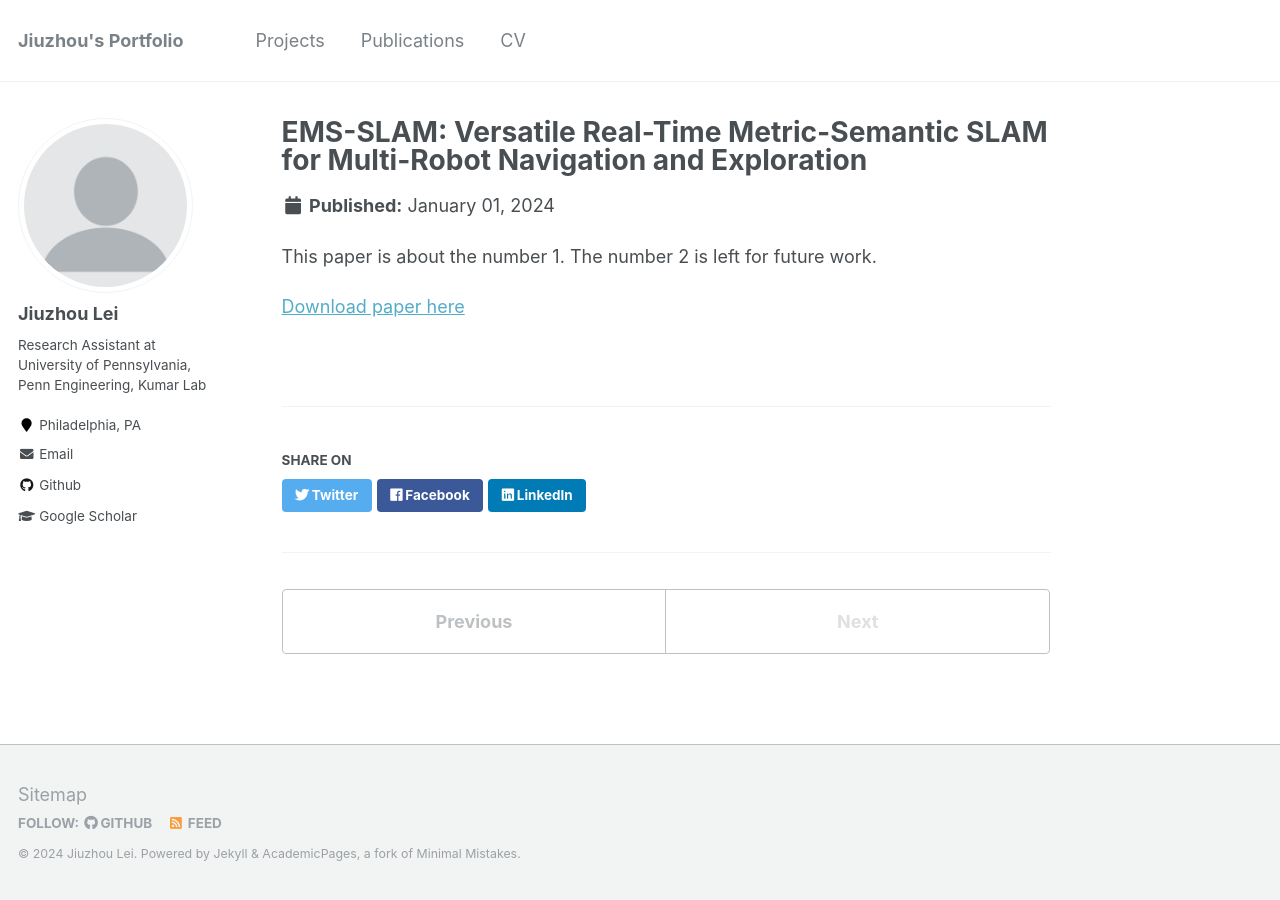
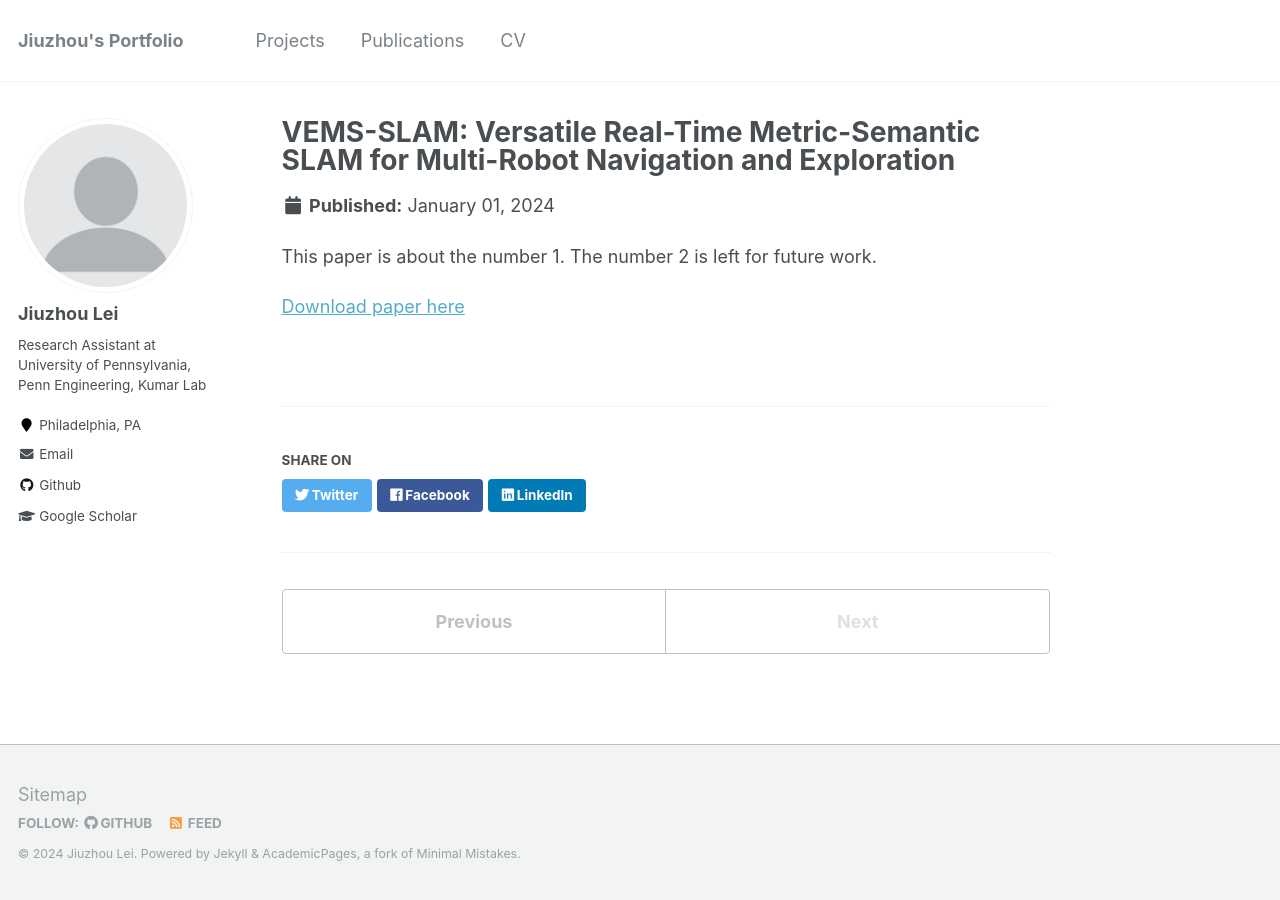
Before and after one commit to RollingOat/jiuzhou_lei.github.io, a Jekyll site: the page built from _publications/2009-10-01-paper-title-number-1.md, in a window 1280 px wide. Built offline with Jekyll 4.4.1, drawn with Linux system fonts in a browser that asks for light colours.

```diff
--- a/_config.yml
+++ b/_config.yml
@@ -11,9 +11,9 @@ title                    : "Jiuzhou's Portfolio"
 title_separator          : "-"
 name                     : &name "Jiuzhou Lei"
 description              : &description "personal description"
-url                      : https://academicpages.github.io # the base hostname & protocol for your site e.g. "https://mmistakes.github.io"
+url                      : https://github.com/RollingOat/jiuzhou_lei.github.io # the base hostname & protocol for your site e.g. "https://mmistakes.github.io"
 baseurl                  : "" # the subpath of your site, e.g. "/blog"
-repository               : "academicpages/academicpages.github.io"
+repository               : "https://rollingoat.github.io/jiuzhou_lei.github.io/"
 teaser                   :  # filename of teaser fallback teaser image placed in /images/, .e.g. "500x300.png"
 breadcrumbs              : false # true, false (default)
 words_per_minute         : 160
--- a/_publications/2009-10-01-paper-title-number-1.md
+++ b/_publications/2009-10-01-paper-title-number-1.md
@@ -1,5 +1,5 @@
 ---
-title: "EMS-SLAM: Versatile Real-Time Metric-Semantic SLAM for Multi-Robot Navigation and Exploration"
+title: "VEMS-SLAM: Versatile Real-Time Metric-Semantic SLAM for Multi-Robot Navigation and Exploration"
 collection: publications
 permalink: /publication/2009-10-01-paper-title-number-1
 excerpt: ''
```
Also changed, not shown: 1 other file.
